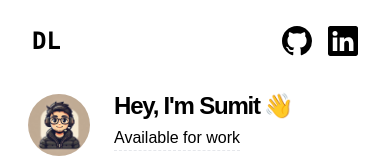
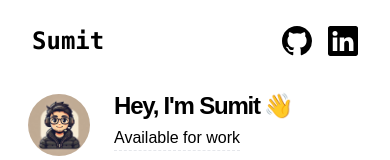
Before and after one commit to sumituiet/portfolio, a Next.js app: page / in a window 390 px wide. Shown: the top 160 px of the page. Built offline with nearby package versions, Linux system fonts and the light colour scheme.

Commit message:
update nav

```diff
--- a/app/components/navbar.tsx
+++ b/app/components/navbar.tsx
@@ -21,7 +21,7 @@ export default function Navbar() {
                         </div>
                     </div>
                     <div>
-                        <h1 className="block font-bold font-mono text-2xl sm:hidden">DL</h1>
+                        <h1 className="block font-bold font-mono text-2xl sm:hidden">Sumit</h1>
                     </div>
                 </Link>
                 <div className="flex items-center">
```
